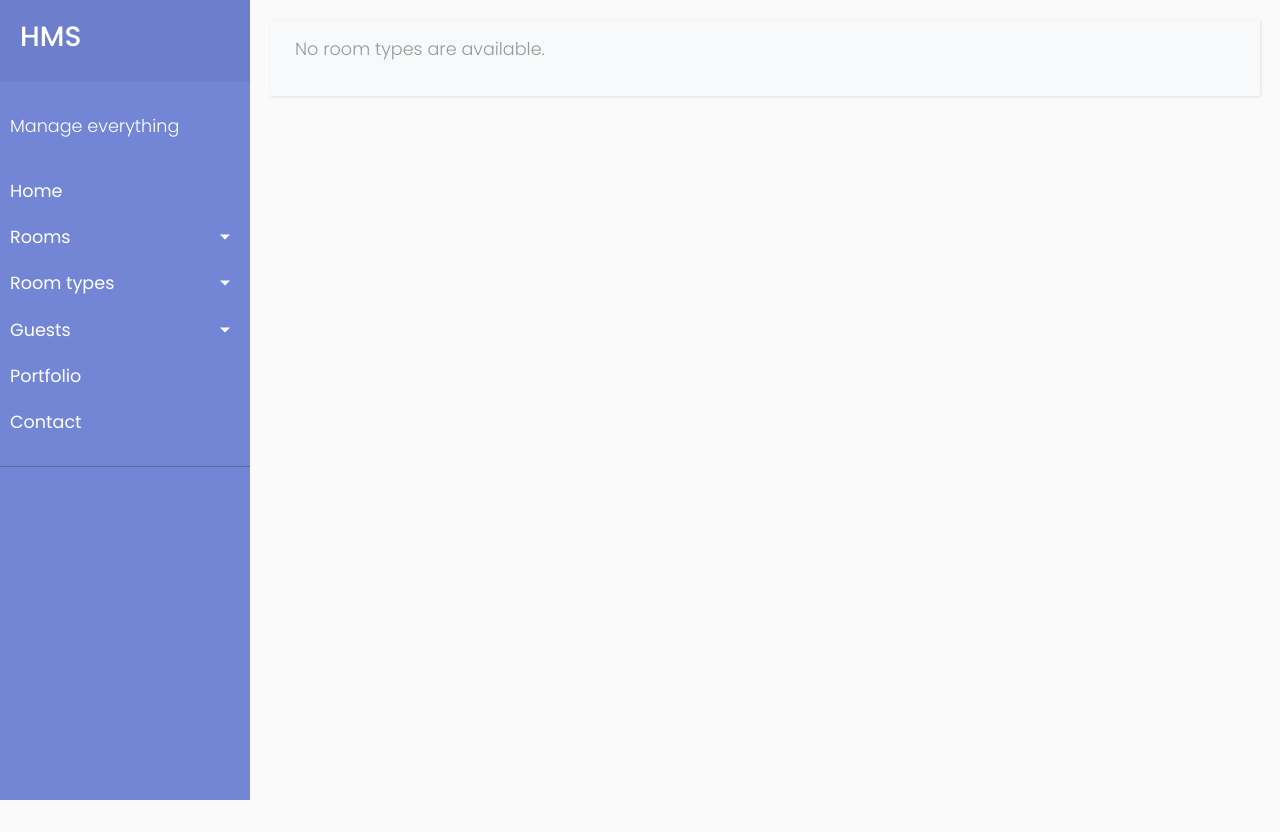
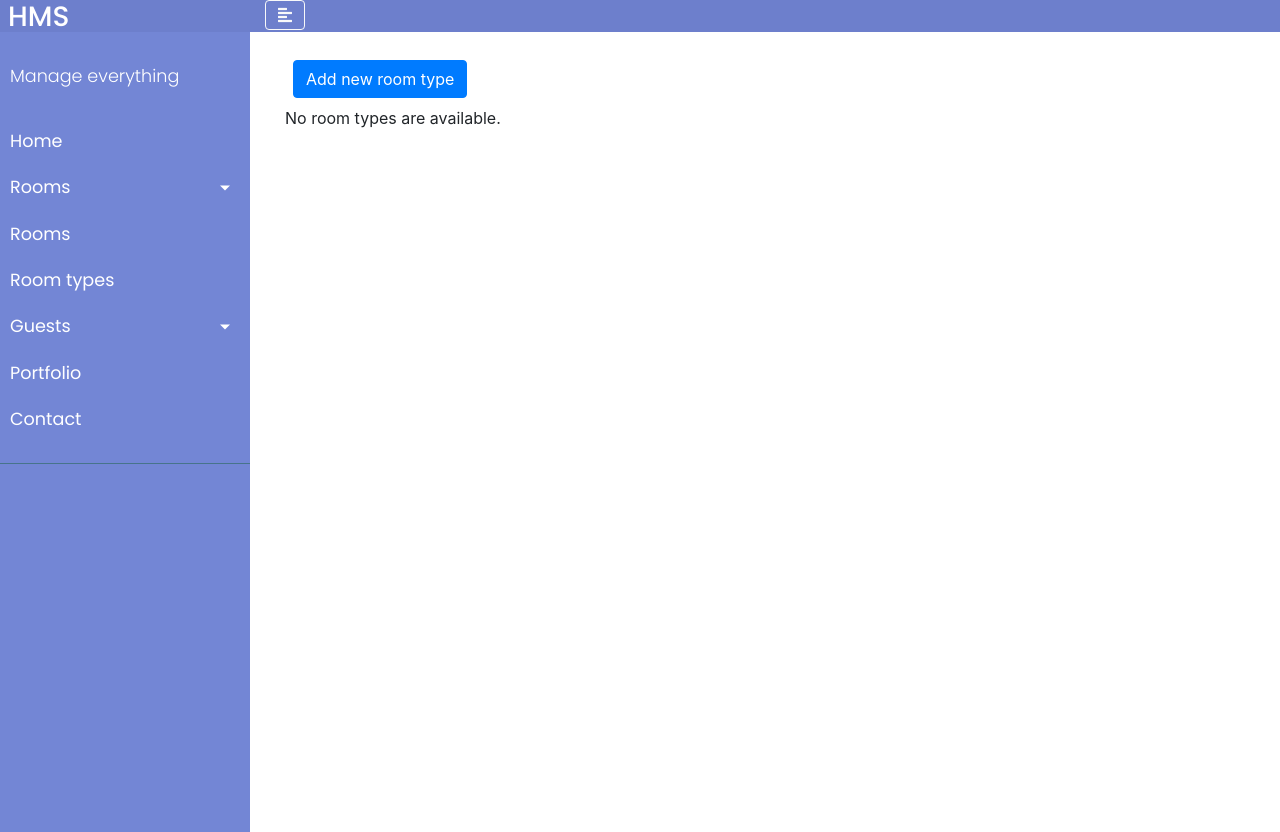
Before and after one commit to tugcanolgun/YAHOMAS, a Django app: page /room_type/ in a window 1280 px wide. Before the commit the page ends 800 px from the top, so only its background shows below. Run offline with Django 3.2, Linux system fonts and the light colour scheme; data that the repository does not hold is empty; some libraries are stand-ins or nearby versions.

Commit message:
Add cards, dynamic sidebar

```diff
--- a/easy/forms.py
+++ b/easy/forms.py
@@ -19,7 +19,8 @@ class AddGuest(forms.ModelForm):
         self.helper.add_input(Submit('submit', 'Save Guest'))
 
 class BookingForm(forms.ModelForm):
-    start_date = forms.DateField(widget=forms.TextInput(attrs={'id':'datepicker'}))
+    start_date = forms.DateField(widget=forms.TextInput(attrs={'type': 'date'}))
+    end_date = forms.DateField(widget=forms.TextInput(attrs={'type': 'date'}))
 
     class Meta:
         model = Booking
--- a/easy/models.py
+++ b/easy/models.py
@@ -37,7 +37,7 @@ class Booking(models.Model):
     start_date = models.DateField()
     end_date = models.DateField()
     price = models.FloatField()
-    amount_paid = models.FloatField()
+    amount_paid = models.FloatField(default=0)
     is_checked_in = models.BooleanField(default=False)
     created_at = models.DateField(auto_now=True)
     updated_at = models.DateField(auto_now=True)
--- /dev/null
+++ b/easy/static/easy/modal.js
@@ -0,0 +1,24 @@
+function changeBody(name, url) {
+    modal = document.querySelector('#myModal');
+    content = modal.querySelector('.modal-body');
+    content.innerHTML = 'Do you want to delete `<b>' + name + '</b>`?';
+    link = modal.querySelector('#modal-delete-button');
+    link.href = url;
+    $('#myModal').modal('show');
+}
+$('#exampleModal').on('show.bs.modal', function (event) {
+  var button = $(event.relatedTarget) // Button that triggered the modal
+  var recipient = button.data('whatever') // Extract info from data-* attributes
+  // If necessary, you could initiate an AJAX request here (and then do the updating in a callback).
+  // Update the modal's content. We'll use jQuery here, but you could use a data binding library or other methods instead.
+  var modal = $(this)
+  modal.find('.modal-title').text(recipient)
+})
+
+$(document).ready(function () {
+
+    $('#sidebarCollapse').on('click', function () {
+        $('#sidebar').toggleClass('active');
+    });
+
+});
--- a/easy/static/easy/sidebar.css
+++ b/easy/static/easy/sidebar.css
@@ -3,12 +3,12 @@
 */
 
 @import "https://fonts.googleapis.com/css?family=Poppins:300,400,500,600,700";
-body {
+#sidebar {
     font-family: 'Poppins', sans-serif;
     background: #fafafa;
 }
 
-p {
+#sidebar p {
     font-family: 'Poppins', sans-serif;
     font-size: 1.1em;
     font-weight: 300;
@@ -24,7 +24,7 @@ a:focus {
     transition: all 0.3s;
 }
 
-.navbar {
+#sidebar .navbar {
     padding: 15px 10px;
     background: #fff;
     border: none;
@@ -33,13 +33,13 @@ a:focus {
     box-shadow: 1px 1px 3px rgba(0, 0, 0, 0.1);
 }
 
-.navbar-btn {
+#sidebar .navbar-btn {
     box-shadow: none;
     outline: none !important;
     border: none;
 }
 
-.line {
+#sidebar .line {
     width: 100%;
     height: 1px;
     border-bottom: 1px dashed #ddd;
@@ -66,11 +66,6 @@ a:focus {
 
 #sidebar.active {
     margin-left: -250px;
-}
-
-#sidebar .sidebar-header {
-    padding: 20px;
-    background: #6d7fcc;
 }
 
 #sidebar ul.components {
@@ -100,7 +95,7 @@ a[aria-expanded="true"] {
     background: #6d7fcc;
 }
 
-a[data-toggle="collapse"] {
+#sidebar a[data-toggle="collapse"] {
     position: relative;
 }
 
@@ -112,7 +107,7 @@ a[data-toggle="collapse"] {
     transform: translateY(-50%);
 }
 
-ul ul a {
+#sidebar ul ul a {
     font-size: 0.9em !important;
     padding-left: 30px !important;
     background: #6d7fcc;
@@ -151,6 +146,27 @@ a.article:hover {
     min-height: 100vh;
     transition: all 0.3s;
 }
+#content-main {
+    width: 100%;
+    min-height: 100vh;
+    transition: all 0.3s;
+}
+
+.navbar-header {
+    /* background: #7386D5; */
+    background: #6d7fcc;
+    min-height: 2em;
+    max-height: 2em;
+}
+
+
+#sidebar
+.sidebar-header {
+    min-height: 2em;
+    max-height: 2em;
+    background: #6d7fcc;
+    padding-left: 0.5em;
+}
 
 /* ---------------------------------------------------
     MEDIAQUERIES
@@ -163,7 +179,4 @@ a.article:hover {
     #sidebar.active {
         margin-left: 0;
     }
-    #sidebarCollapse span {
-        display: none;
-    }
 }
--- a/easy/templates/easy/base.html
+++ b/easy/templates/easy/base.html
@@ -39,15 +39,10 @@
                 </ul>
             </li>
             <li>
-                <a href="#roomSubmenu" data-toggle="collapse" aria-expanded="false" class="dropdown-toggle">Room types</a>
-                <ul class="collapse list-unstyled" id="roomSubmenu">
-                    <li>
-                        <a href="{% url 'easy:room_type' %}">Room types</a>
-                    </li>
-                    <li>
-                        <a href="{% url 'easy:room_type_add' %}">Add room_type</a>
-                    </li>
-                </ul>
+                <a href="{% url 'easy:room' %}">Rooms</a>
+            </li>
+            <li>
+                <a href="{% url 'easy:room_type' %}">Room types</a>
             </li>
             <li>
                 <a href="#guestSubmenu" data-toggle="collapse" aria-expanded="false" class="dropdown-toggle">Guests</a>
@@ -68,20 +63,29 @@
             </li>
         </ul>
     </nav>
-    <div id="content">
-        <nav class="navbar navbar-expand-lg navbar-light bg-light">
+    <div id="content-main">
+        <div class="container-fluid navbar-header">
+                <button type="button" id="sidebarCollapse" class="btn btn-outline-light">
+                    <i class="fas fa-align-left"></i>
+                </button>
+        </div>
+        <div id="content">
+
+        <!-- <nav class="navbar navbar-expand-lg navbar-light bg-light"> -->
             <div class="container-fluid">
                     {% block content %}
                     {% endblock %}
             </div>
-        </nav>
+        <!-- </nav> -->
+        </div>
     </div>
 </div>
 
 </body>
 
 <script src="https://code.jquery.com/jquery-3.3.1.slim.min.js" integrity="sha384-q8i/X+965DzO0rT7abK41JStQIAqVgRVzpbzo5smXKp4YfRvH+8abtTE1Pi6jizo" crossorigin="anonymous"></script>
+<script src="https://ajax.googleapis.com/ajax/libs/jquery/1.12.4/jquery.min.js"></script>
 <script src="https://cdnjs.cloudflare.com/ajax/libs/popper.js/1.14.3/umd/popper.min.js" integrity="sha384-ZMP7rVo3mIykV+2+9J3UJ46jBk0WLaUAdn689aCwoqbBJiSnjAK/l8WvCWPIPm49" crossorigin="anonymous"></script>
 <script src="https://stackpath.bootstrapcdn.com/bootstrap/4.1.3/js/bootstrap.min.js" integrity="sha384-ChfqqxuZUCnJSK3+MXmPNIyE6ZbWh2IMqE241rYiqJxyMiZ6OW/JmZQ5stwEULTy" crossorigin="anonymous"></script>
-
+<script src="{% static 'easy/modal.js' %}"></script>
 </html>
--- /dev/null
+++ b/easy/templates/easy/form_modal.html
@@ -0,0 +1,15 @@
+<div class="modal fade" id="exampleModal" tabindex="-1" role="dialog" aria-labelledby="exampleModalLabel" aria-hidden="true">
+  <div class="modal-dialog" role="document">
+    <div class="modal-content">
+      <div class="modal-header">
+        <h5 class="modal-title" id="exampleModalLabel">New message</h5>
+        <button type="button" class="close" data-dismiss="modal" aria-label="Close">
+          <span aria-hidden="true">&times;</span>
+        </button>
+      </div>
+      <div class="modal-body">
+        {% include "easy/form_snippet.html" %}
+      </div>
+    </div>
+  </div>
+</div>
--- a/easy/templates/easy/message.html
+++ b/easy/templates/easy/message.html
@@ -1,8 +1,14 @@
     {% if messages %}
         {% for message in messages %}
 
-            <div class="alert alert-success" role="alert">
+            <div class="alert alert-success alert-dismissible fade show" role="alert">
                 {{ message }}
-            </div>
+                <button type="button" class="close" data-dismiss="alert" aria-label="Close">
+                    <span aria-hidden="true">&times;</span>
+                </button>
+            </div><br />
         {% endfor %}
+    <script>
+        $('.alert').alert()
+    </script>
     {% endif %}
--- /dev/null
+++ b/easy/templates/easy/modals.html
@@ -0,0 +1,20 @@
+<div class="modal fade" id="myModal" tabindex="-1" role="dialog" aria-labelledby="exampleModalCenterTitle" aria-hidden="true">
+  <div class="modal-dialog modal-dialog-centered" role="document">
+    <div class="modal-content">
+      <div class="modal-header">
+        <h5 class="modal-title" id="exampleModalCenterTitle">Are you sure you want to delete?</h5>
+        <button type="button" class="close" data-dismiss="modal" aria-label="Close">
+          <span aria-hidden="true">&times;</span>
+        </button>
+      </div>
+      <div class="modal-body">
+        ...
+      </div>
+      <div class="modal-footer">
+        <button type="button" class="btn btn-secondary" data-dismiss="modal">Close</button>
+
+        <a href="#" id="modal-delete-button" class="btn btn-danger" role="button" aria-pressed="true">Delete</a>
+      </div>
+    </div>
+  </div>
+</div>
--- a/easy/templates/easy/room_type/index.html
+++ b/easy/templates/easy/room_type/index.html
@@ -1,22 +1,46 @@
 {% extends 'easy/base.html' %}
 
 {% block content %}
+{% include "easy/message.html" %}
 <div class="container-fluid">
     <div class="row">
+        <button data-whatever="Add new room type" style="margin: 0.5em;" type="button" class="btn btn-primary" data-toggle="modal" data-target="#exampleModal">
+            Add new room type
+        </button>
+    </div>
+    <div class="row">
+{% if room_types %}
+    {% for room_type in room_types %}
+        {% url 'easy:room_type_delete' room_type.id as link %}
+        <div class="card" style="width: 18rem; margin: 0.5em;">
+            <div class="card-header d-flex justify-content-between align-items-center w-100">
+                <a href="{% url 'easy:room_add' room_type.id %}"><i class="fas fa-plus"></i> {{ room_type.name }}</a>
+                <button type="button" onclick="changeBody('{{ room_type.name }}', '{{ link }}')" class="btn btn-danger btn-sm" data-toggle="modal" data-target="#exampleModalCenter">
+                    X
+                </button>
+            </div>
+            <div class="card-body" style="color: royalblue">
 
-{% if room_types %}
-    <ul>
-
-    {% include "easy/message.html" %}
-    {% for room_type in room_types %}
-        <li><a href="{% url 'easy:room_type_delete' room_type.id %}">Delete</a> <a href="{% url 'easy:room_add' room_type.id %}">{{ room_type.name }}</a> </li>
-
+                Bed count:
+                {% with ''|center:room_type.bed_count as range %}
+                {% for _ in range %}
+                    <i class="fas fa-bed"></i>
+                {% endfor %}
+                {% endwith %}
+                {% if room_type.is_smoke %}
+                    <br />Smoke allowed: <i class="fas fa-smoking"></i>
+                {% endif %}
+                {% if room_type.is_balcony %}
+                    <br />Has balcony: <i class="fas fa-ring"></i>
+                {% endif %}
+            </div>
+        </div>
     {% endfor %}
-    </ul>
 {% else %}
     <p>No room types are available.</p>
 {% endif %}
     </div>
 </div>
-
+{% include "easy/modals.html" %}
+{% include "easy/form_modal.html" %}
 {% endblock %}
--- a/easy/urls.py
+++ b/easy/urls.py
@@ -17,6 +17,7 @@ urlpatterns = [
     path('room_type/delete/<uuid:room_type_id>', views.room_type_delete, name='room_type_delete'),
     path('room/', views.room, name='room'),
     path('room/<uuid:room_id>', views.room, name='room'),
+    path('room/add', views.room_add_w, name='room_add_w'),
     path('room/add/<uuid:room_type_id>', views.room_add, name='room_add'),
     path('room/delete/<uuid:room_id>', views.room_delete, name='room_delete'),
     # path('<int:pk>/', views.DetailView.as_view(), name='detail'),
--- a/easy/views/room_types.py
+++ b/easy/views/room_types.py
@@ -13,8 +13,9 @@ logger = logging.getLogger(__name__)
 
 def room_type(request):
     if request.method == 'GET':
-        room_types = RoomType.objects.order_by('-created_at')[:10]
-        context = {'room_types': room_types}
+        room_types = RoomType.objects.order_by('-created_at')
+        form = RoomTypeForm()
+        context = {'room_types': room_types, 'form': form}
         return render(request, 'easy/room_type/index.html', context)
 
 def room_type_add(request):
@@ -32,9 +33,9 @@ def room_type_add(request):
 
 def room_type_delete(request, room_type_id):
     _room_type = RoomType.objects.get(id=room_type_id)
-    if guest:
+    if _room_type:
         _room_type.delete()
-        messages.success(request, "Room type is deleted")
+        messages.success(request, "Room %s is deleted" % _room_type.name)
         return HttpResponseRedirect(request.META.get('HTTP_REFERER', '/'))
 
     logger.warning("Room type could not be found. ID: %s" % room_type_id)
```
Also changed, not shown: easy/templates/easy/booking/add.html (+19 -0 lines), easy/templates/easy/room/index.html (+36 -10 lines), easy/views/booking.py (+2 -8 lines), easy/views/rooms.py (+21 -12 lines), static/easy/css/sidebar.css (deleted, +0 -17 lines).
